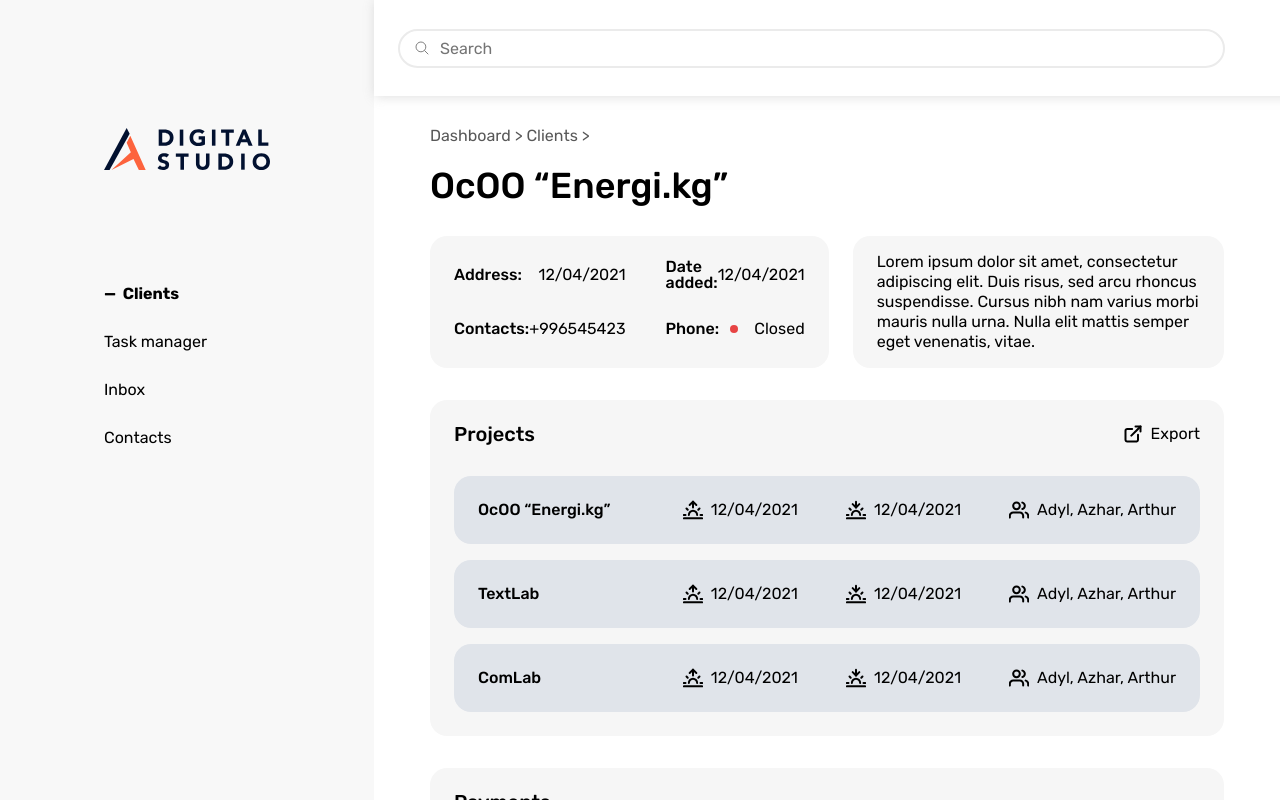
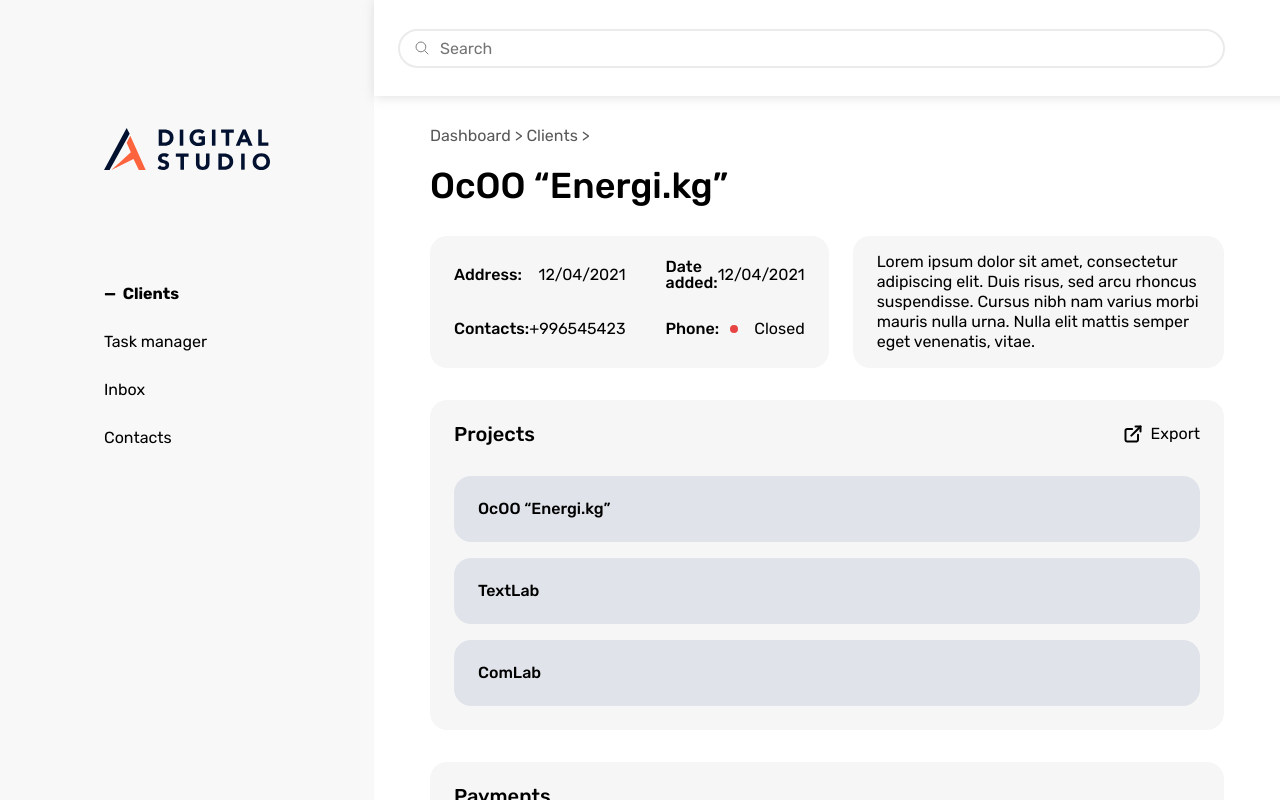
Before and after one commit to maksym-bezditko/taskfusion, a Next.js app: page / in a window 1280 px wide. Built offline with nearby package versions, Linux system fonts and the light colour scheme.

Commit message:
improve list item

```diff
--- a/components/global/ListItem/ListItem.module.scss
+++ b/components/global/ListItem/ListItem.module.scss
@@ -7,8 +7,25 @@
 	column-gap: 2rem;
 
 	border-radius: 17px;
-	padding: 1.5rem;
+	height: 4.125rem;
+	padding: 0 1.5rem;
 	background-color: $list-item-grey;
+	width: 100%;
+}
+
+.rowWrapper {
+	display: flex;
+	flex-direction: column;
+	row-gap: 0.5rem;
+	justify-content: center;
+	align-items: start;
+}
+
+.columnWrapper {
+	display: flex;
+	justify-content: space-between;
+	flex-direction: row;
+	row-gap: 0.5rem;
 	width: 100%;
 }
 
--- a/components/global/ListItem/ListItem.tsx
+++ b/components/global/ListItem/ListItem.tsx
@@ -1,22 +1,33 @@
+import classNames from "classnames";
 import styles from "./ListItem.module.scss";
 
 import { ReactNode } from "react";
 
 export type Props = {
   title: string;
-  columns: ReactNode[];
+  data: ReactNode[];
+  right?: ReactNode;
+  type?: "column" | "row";
 };
 
 export const ListItem = (props: Props) => {
-	const { title, columns } = props;
+  const { title, data, type = "column" } = props;
 
   return (
     <div className={styles.wrapper}>
-      <p className={styles.title}>{title}</p>
+      <div
+        className={classNames(
+          type === "row" ? styles.rowWrapper : styles.columnWrapper
+        )}
+      >
+        <p className={styles.title}>{title}</p>
 
-			<div className={styles.columns}>
-      	{columns}
-			</div>
+        <div className={type === "column" ? styles.columns : styles.rows}>
+          {data}
+        </div>
+      </div>
+
+      {type === "row" && props.right}
     </div>
   );
 };
--- a/components/global/TextWithIcon/TextWithIcon.tsx
+++ b/components/global/TextWithIcon/TextWithIcon.tsx
@@ -4,9 +4,10 @@
 import { People } from "@/components/svg/People";
 import { Export } from "@/components/svg/Export";
 import classNames from "classnames";
+import { UploadCircle } from "@/components/svg/UploadCircle";
 
 type Props = {
-  iconName: "sunset" | "sunrise" | "people" | "export";
+  iconName: "sunset" | "sunrise" | "people" | "export" | "upload";
   text: string;
   isClickable?: boolean;
 };
@@ -24,6 +25,9 @@
 
     case "export":
       return <Export />;
+
+    case "upload":
+      return <UploadCircle />;
   }
 };
 
```
